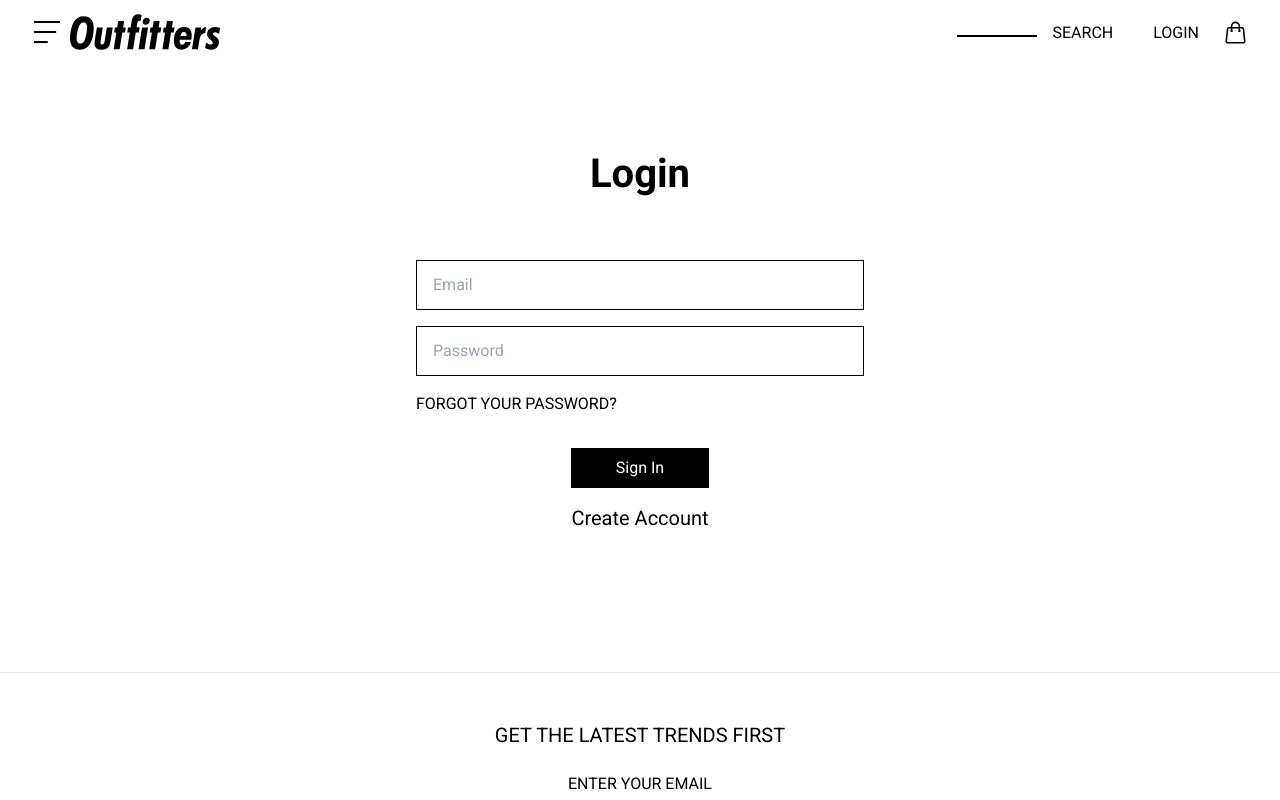
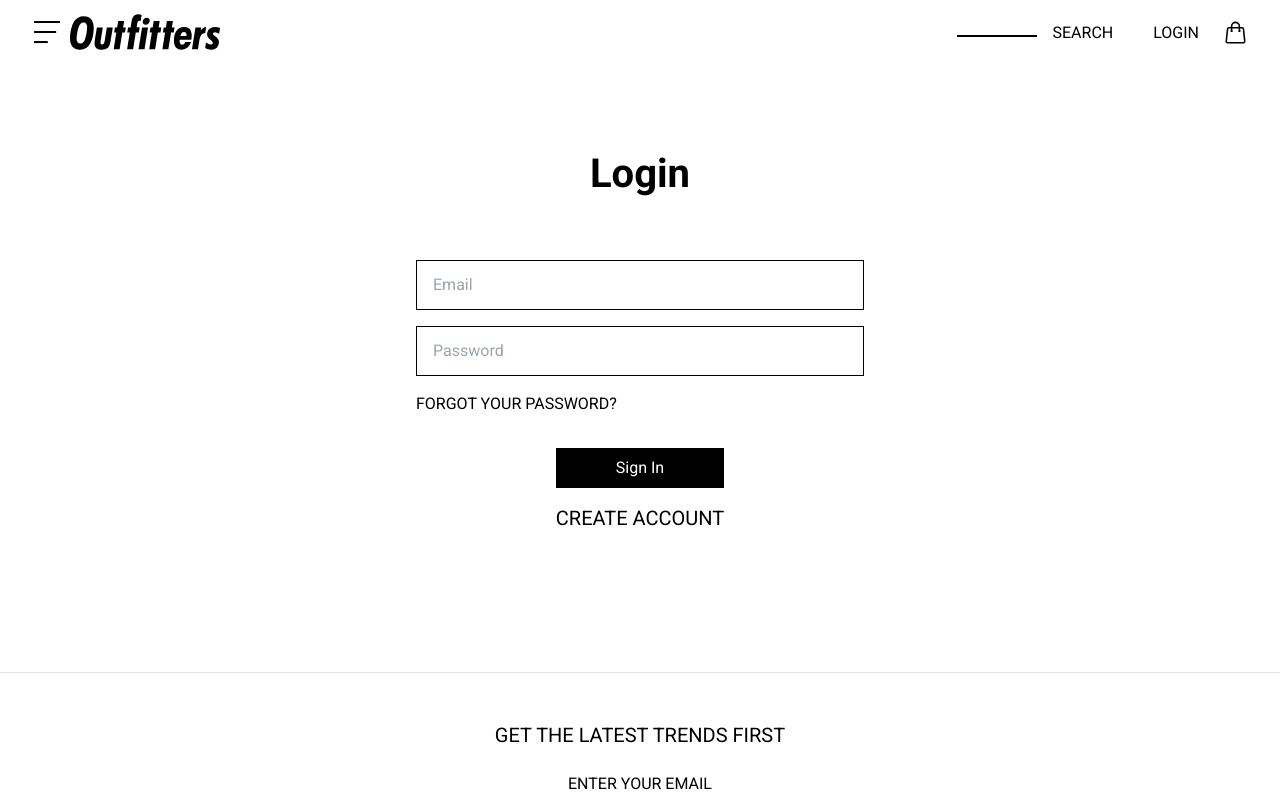
Before and after one commit to sameerspace/outfitters-clone, a Next.js app in the folder applications/outfitters-frontend/: page /account/login in a window 1280 px wide. Shown: the top 800 px of the page. Built offline with nearby package versions, Linux system fonts and the light colour scheme; no server answers.

Commit message:
added link

```diff
--- a/applications/outfitters-frontend/src/app/account/login/page.tsx
+++ b/applications/outfitters-frontend/src/app/account/login/page.tsx
@@ -6,6 +6,7 @@ import { LoginUserRequest, UserAuthResponse } from '@/types/user.interface';
 import { setToken } from '@/utils/token';
 import { LoginSchema } from '@/validations/auth.schema';
 import { ErrorMessage, Field, Form, Formik } from 'formik';
+import Link from 'next/link';
 import { useRouter } from 'next/navigation';
 import { toast } from 'sonner';
 
@@ -69,7 +70,12 @@ const Page = () => {
                     Sign In
                   </button>
                 )}
-                <h3 className="text-xl font-light pt-4 w-full">Create Account</h3>
+                <Link
+                  href="/account/register"
+                  className="text-xl font-light pt-4 w-full"
+                >
+                  CREATE ACCOUNT
+                </Link>
               </div>
             </div>
           </div>
```
